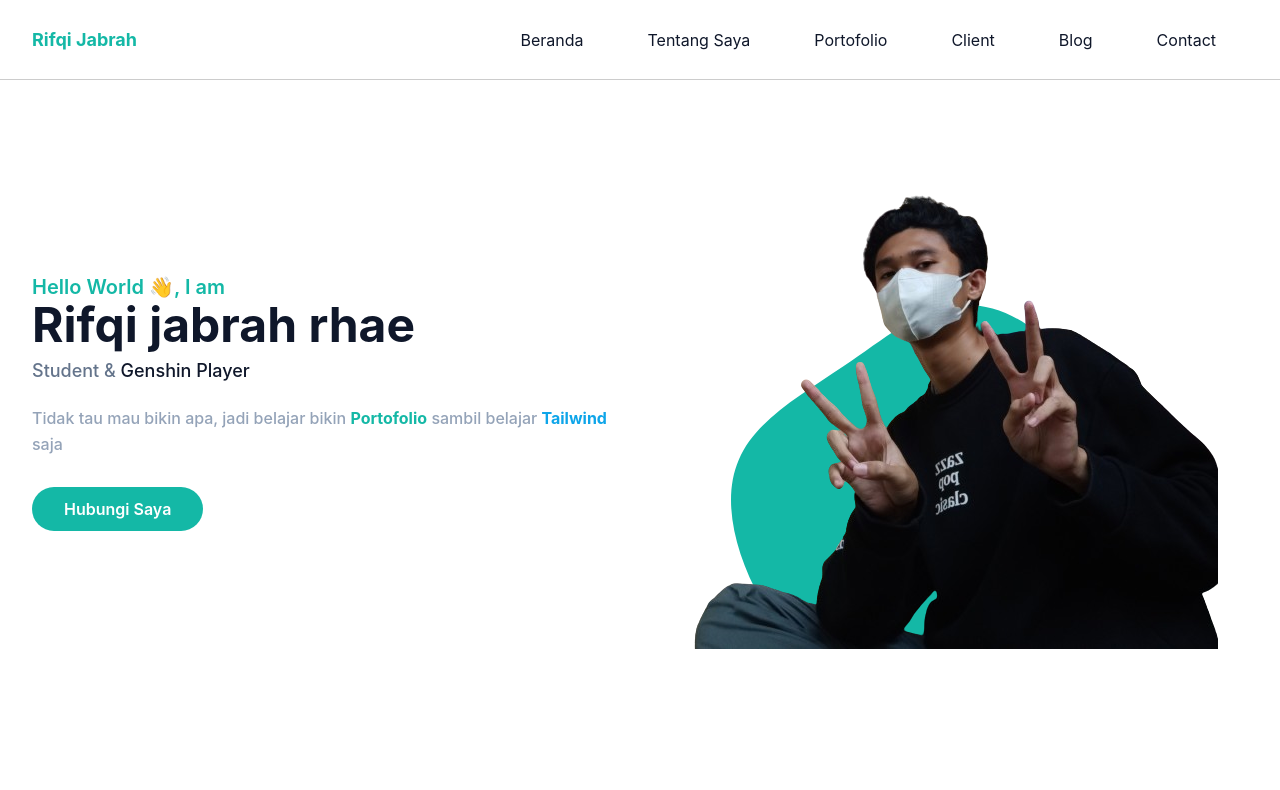
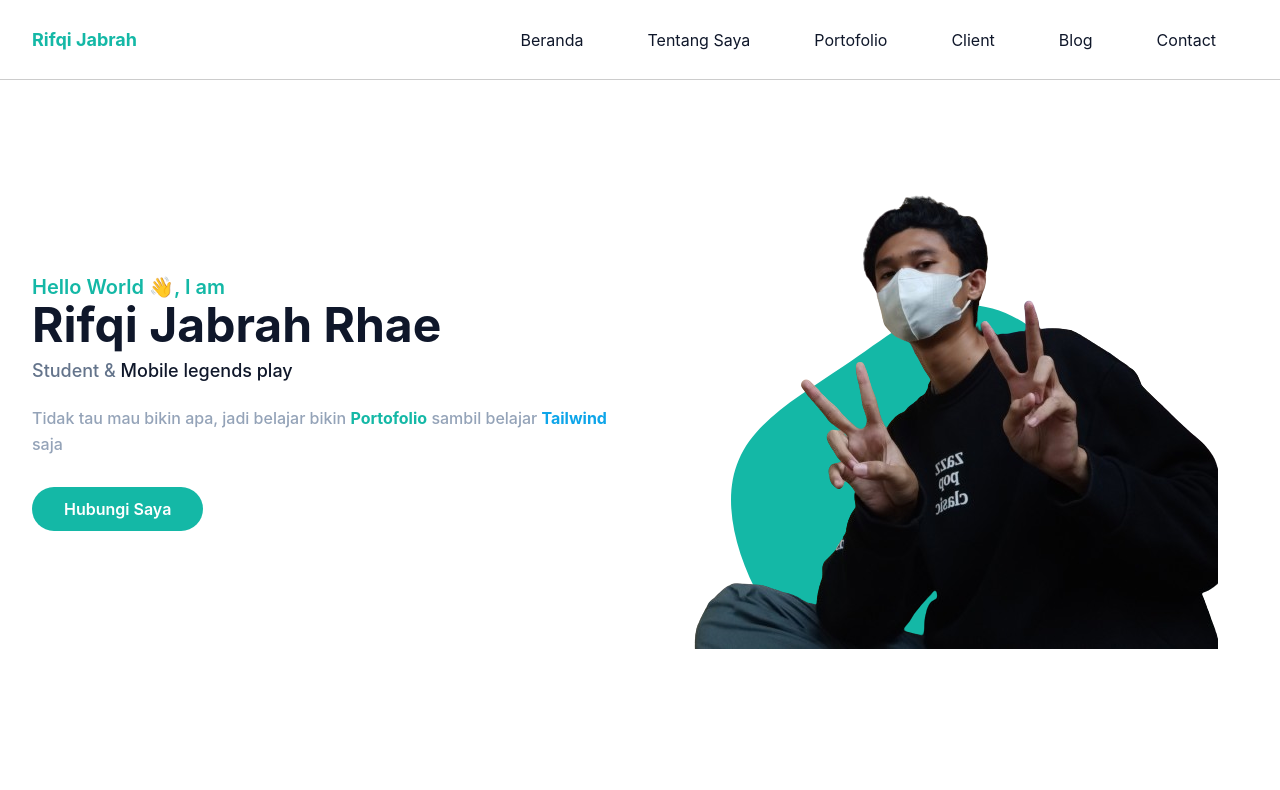
Before and after one commit to rhaefqi/rhaefqi, a website: page index.html in a window 1280 px wide. Shown: the top 790 px of the page. Drawn offline with nearby package versions, Linux system fonts and the light colour scheme.

Commit message:
typewrite dari andy

```diff
--- a/index.html
+++ b/index.html
@@ -67,8 +67,8 @@
             <div class="flex flex-wrap">
                 <div class="w-full self-center px-4 lg:w-1/2">
                     <h1 class="text-base font-semibold text-primary md:text-xl">Hello World 👋, I am <span
-                            class="block font-bold text-dark text-4xl lg:text-5xl lg:mb-2">Rifqi jabrah rhae</span></h1>
-                    <h2 class="font-medium text-secondary text-lg mb-5">Student & <span class="text-dark kata"></span></h2>
+                            class="block font-bold text-dark text-4xl lg:text-5xl lg:mb-2 rifqi"></span></h1>
+                    <h2 class="font-medium text-secondary text-lg mb-5">Student & <span class="text-dark" id="kata"></span></h2>
                     <p class="font-medium text-slate-400 mb-10 leading-relaxed">Tidak tau mau bikin apa, jadi belajar
                         bikin <span class="text-primary font-bold">Portofolio</span> sambil belajar <span
                             class="text-sky-500 font-bold">Tailwind</span> saja</p>
@@ -545,7 +545,37 @@
     <script>
         gsap.registerPlugin(TextPlugin);
 
-        gsap.to('.kata', {duration: 2, delay: 0.5, text: 'Genshin Player'})
+        gsap.to('.rifqi', {duration: 2, delay: 0, text: 'Rifqi Jabrah Rhae'})
+
+        const words = ["Genshin Player", "Mobile legends player", "Clash of Clans player", "Diva's Lover  "];
+        let i = 0;
+        let j = 0;
+        let currentWord = "";
+        let isDeleting = false;
+
+        function type() {
+        currentWord = words[i];
+        if (isDeleting) {
+            document.getElementById("kata").textContent = currentWord.substring(0, j-1);
+            j--;
+            if (j == 0) {
+            isDeleting = false;
+            i++;
+            if (i == words.length) {
+                i = 0;
+            }
+            }
+        } else {
+            document.getElementById("kata").textContent = currentWord.substring(0, j+1);
+            j++;
+            if (j == currentWord.length) {
+            isDeleting = true;
+            }
+        }
+        setTimeout(type, 100);
+        }
+
+        type();
     </script>
 </body>
 
```
